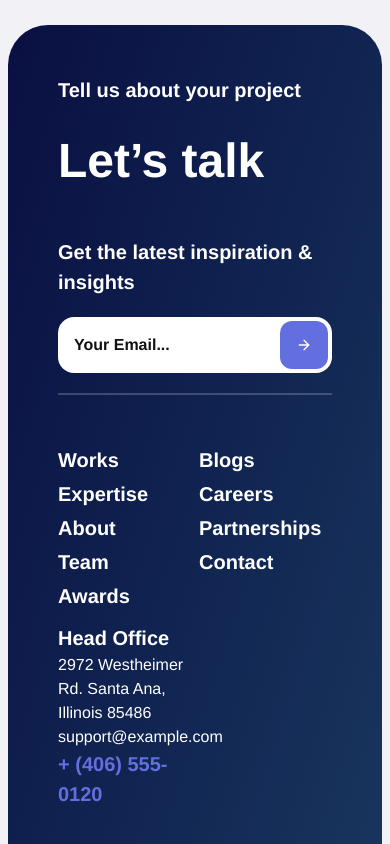
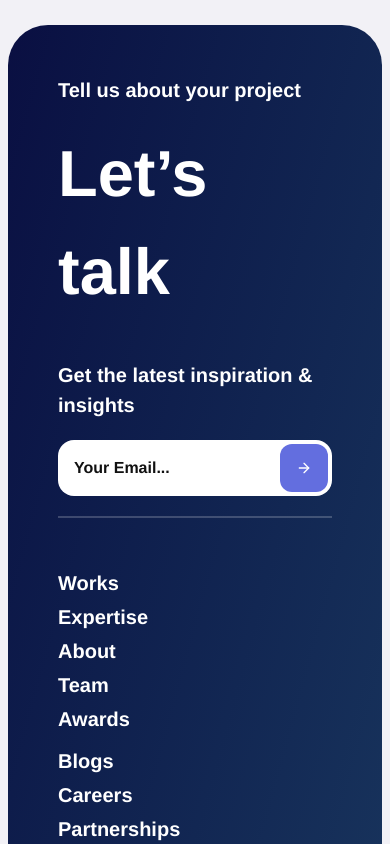
Before and after one commit to naimur-reza/diteck-frontend, a Next.js app: page /blog/1 in a window 390 px wide. Shown: the part 4500-5344 px from the top of the page. Built offline with nearby package versions, Linux system fonts and the light colour scheme; a web font is replaced by a local one.

Commit message:
Footer responsive updated

```diff
--- a/src/app/(withMainLayout)/blog/[id]/page.tsx
+++ b/src/app/(withMainLayout)/blog/[id]/page.tsx
@@ -107,7 +107,7 @@ const page = () => {
         </article>
 
         {/* Tags and social share */}
-        <div className="flex items-center justify-between flex-col md:flex-row mt-10 lg:max-w-[90%] lg:mx-[150px]">
+        <div className="flex items-center justify-between flex-col sm:flex-row mt-10 lg:max-w-[90%] lg:mx-[150px]">
           <div className="flex gap-5 flex-wrap mt-10 items-center">
             {["Hotel", "Lifestyle", "Luxury", "Resort"].map((tag, idx) => (
               <Link
--- a/src/components/shared/Footer/Footer.tsx
+++ b/src/components/shared/Footer/Footer.tsx
@@ -57,7 +57,7 @@ const Footer = () => {
         <div className="grid md:grid-cols-[2fr_3fr] lg:grid-cols-2 gap-10 pb-[100px]">
           <div>
             <h6 className="footer-text">Tell us about your project</h6>
-            <h2 className="text-[48px] md:text-[100px] lg:text-[140px] font-semibold md:leading-[130px] font-primary mt-5">
+            <h2 className="text-[65px] md:text-[100px] md:leading-[130px] lg:text-[135px] font-semibold font-primary mt-5">
               Let’s talk
             </h2>
           </div>
@@ -79,7 +79,7 @@ const Footer = () => {
                 </div>
               </div>
             </form>
-            <div className="grid grid-cols-2 lg:grid-cols-3 gap-2 pt-[50px] border-t-2 border-t-[#ffffff33]">
+            <div className="grid grid-cols-1 sm:grid-cols-3 gap-2 pt-[50px] border-t-2 border-t-[#ffffff33]">
               <div className="flex flex-col">
                 {works.map(({ title, link }, idx) => (
                   <Link
@@ -112,12 +112,12 @@ const Footer = () => {
 
               <div>
                 <h3 className="footer-text">Head Office</h3>
-                <address className="text-[16px] font-normal not-italic">
+                <address className="text-[16px] font-normal not-italic flex flex-col gap-2">
                   <span className="block">
                     2972 Westheimer Rd. Santa Ana, Illinois 85486
                   </span>
                   <span className="block">support@example.com</span>
-                  <span className="block footer-text text-primary">
+                  <span className="block footer-text text-primary w-full">
                     + (406) 555-0120
                   </span>
                 </address>
```
